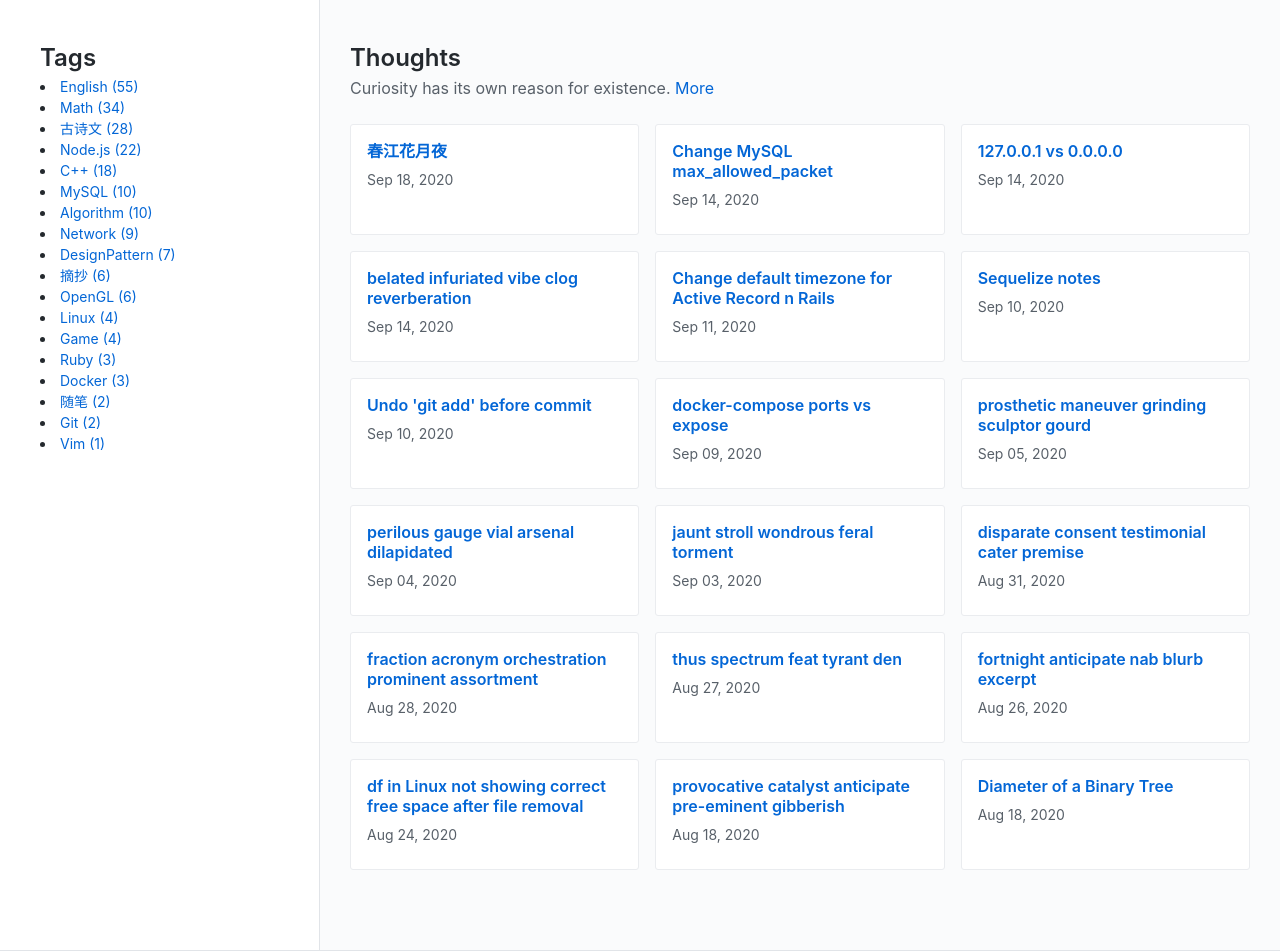
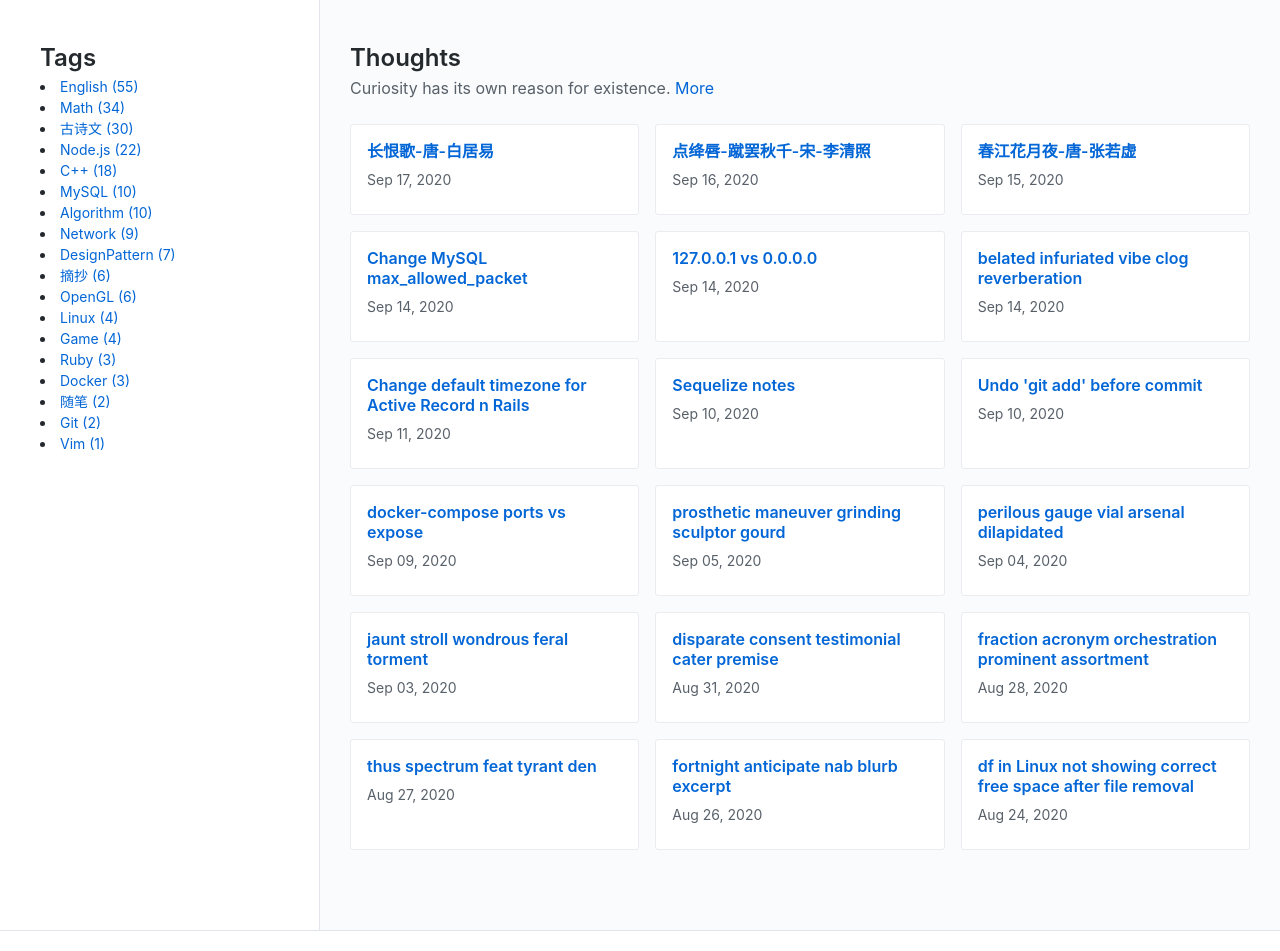
Before and after one commit to WikiNeo/wikineo.github.io, a Jekyll site: the page built from index.html, in a window 1280 px wide. Built offline with Jekyll 4.4.1, drawn with Linux system fonts in a browser that asks for light colours; some of the changed lines change nothing that is shown.

Commit message:
[UPDATE] 添加长恨歌

```diff
--- a/_posts/2020-09/2020-09-18-poetry.md
+++ b/_posts/2020-09/2020-09-15-poetry.md
@@ -1,5 +1,5 @@
 ---
-title: "春江花月夜"
+title: "春江花月夜-唐-张若虚"
 published: true
 tags: 古诗文
 ---
--- /dev/null
+++ b/_posts/2020-09/2020-09-16-poetry.md
@@ -0,0 +1,17 @@
+---
+title: "点绛唇-蹴罢秋千-宋-李清照"
+published: true
+tags: 古诗文
+---
+
+蹴罢秋千，起来慵整纤纤手。露浓花瘦，薄汗轻衣透。
+
+见客人来，袜刬金钗溜。和羞走，倚门回首，却把青梅嗅。
+
+- 蹴cu4
+- 纤xian1
+- 刬chan3
+
+## Reference
+
+- [https://so.gushiwen.cn/shiwenv_633fa0fc3e8e.aspx](https://so.gushiwen.cn/shiwenv_633fa0fc3e8e.aspx)
--- /dev/null
+++ b/_posts/2020-09/2020-09-17-poetry.md
@@ -0,0 +1,129 @@
+---
+title: "长恨歌-唐-白居易"
+published: true
+tags: 古诗文
+---
+
+汉皇重色思倾国，御宇多年求不得。
+
+杨家有女初长成，养在深闺人未识。
+
+天生丽质难自弃，一朝选在君王侧。
+
+回眸一笑百媚生，六宫粉黛无颜色。
+
+春寒赐浴华清池，温泉水滑洗凝脂。
+
+侍儿扶起娇无力，始是新承恩泽时。
+
+云鬓花颜金步摇，芙蓉帐暖度春宵。
+
+春宵苦短日高起，从此君王不早朝。
+
+承欢侍宴无闲暇，春从春游夜专夜。
+
+后宫佳丽三千人，三千宠爱在一身。
+
+金屋妆成娇侍夜，玉楼宴罢醉和春。
+
+姊妹弟兄皆列土，可怜光彩生门户。
+
+遂令天下父母心，不重生男重生女。
+
+骊宫高处入青云，仙乐风飘处处闻。
+
+缓歌慢舞凝丝竹，尽日君王看不足。
+
+渔阳鼙鼓动地来，惊破霓裳羽衣曲。
+
+九重城阙烟尘生，千乘万骑西南行。
+
+翠华摇摇行复止，西出东门百余里。
+
+六均不发无奈何，宛转蛾眉马前死。
+
+花钿委地无人收，翠翘金雀玉搔头。
+
+君王掩面救不得，回看血泪相和流。
+
+黄埃散漫风萧索，云栈萦纡登剑阁。
+
+峨眉山下少人行，旌旗无光日色薄。
+
+蜀江水碧蜀山青，圣主朝朝暮暮情。
+
+行宫见月伤心色，夜雨闻铃肠断声。
+
+天旋地转回龙驭，到此踌躇不能去。
+
+马嵬坡下泥土中，不见玉颜空死处。
+
+君臣相顾尽沾衣，东望都门信马归。
+
+归来池苑皆依旧，太液芙蓉未央柳。
+
+芙蓉如面柳如眉，对此如何不泪垂？
+
+春风桃李花开日，秋雨梧桐叶落时。
+
+西宫南内多秋草，落叶满阶红不扫。
+
+梨园弟子白发新，椒房阿监青娥老。
+
+夕殿萤飞思悄然，孤灯挑尽未成眠。
+
+迟迟钟鼓初长夜，耿耿星河欲曙天。
+
+鸳鸯瓦冷霜华重，翡翠衾寒谁与共？
+
+悠悠生死别经年，魂魄不曾来入梦。
+
+临邛道士洪都客，能以精诚致魂魄。
+
+为感君王辗转思，遂教方士殷勤觅。
+
+排空驭气奔如电，升天入地求之遍。
+
+上穷碧落下黄泉，两处茫茫皆不见。
+
+忽闻海上有仙山，山在虚无缥缈间。
+
+楼阁玲珑五云起，其中绰约多仙子。
+
+中有一人自太真，雪肤花貌参差是。
+
+紧缺西厢叩玉扃，转教小玉报双成。
+
+闻道汉家天子使，九华账里梦魂惊。
+
+揽衣推枕起徘徊，珠箔银屏伊丽开。
+
+云鬓半偏新睡觉，衣冠不整下堂来。
+
+风吹仙袂飘摇举，犹似霓裳羽衣舞。
+
+玉容寂寞泪阑干，梨花一枝春带雨。
+
+含情凝睇谢君王，一别音容两渺茫。
+
+昭阳殿里恩爱绝，蓬莱宫中日月长。
+
+回头下望人寰处，不见长安见尘雾。
+
+惟将旧物表深情，钿合金钗寄将去。
+
+钗留一股合一扇，钗擘黄金合分钿。
+
+但令心似金钿坚，天上人间会相见。
+
+临别殷勤重寄词，词中有誓两心知。
+
+七月七日长生殿，夜半无人私语时。
+
+在天愿作比翼鸟，在地愿为连理枝。
+
+天长地久有时尽，此恨绵绵无绝期。
+
+## Reference
+
+- [https://so.gushiwen.cn/shiwenv_09d31b73b44d.aspx](https://so.gushiwen.cn/shiwenv_09d31b73b44d.aspx)
```
